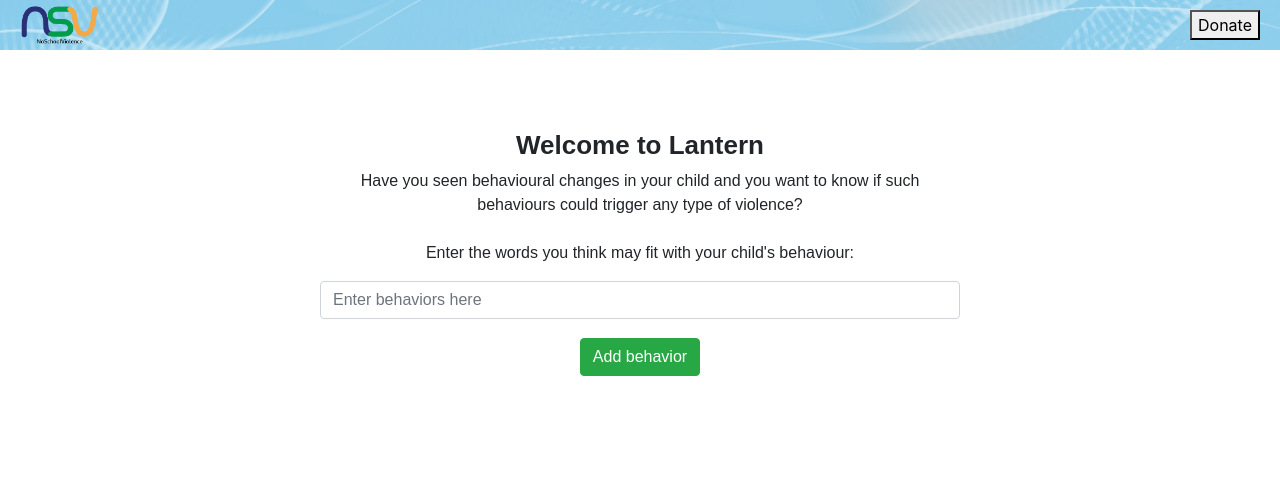
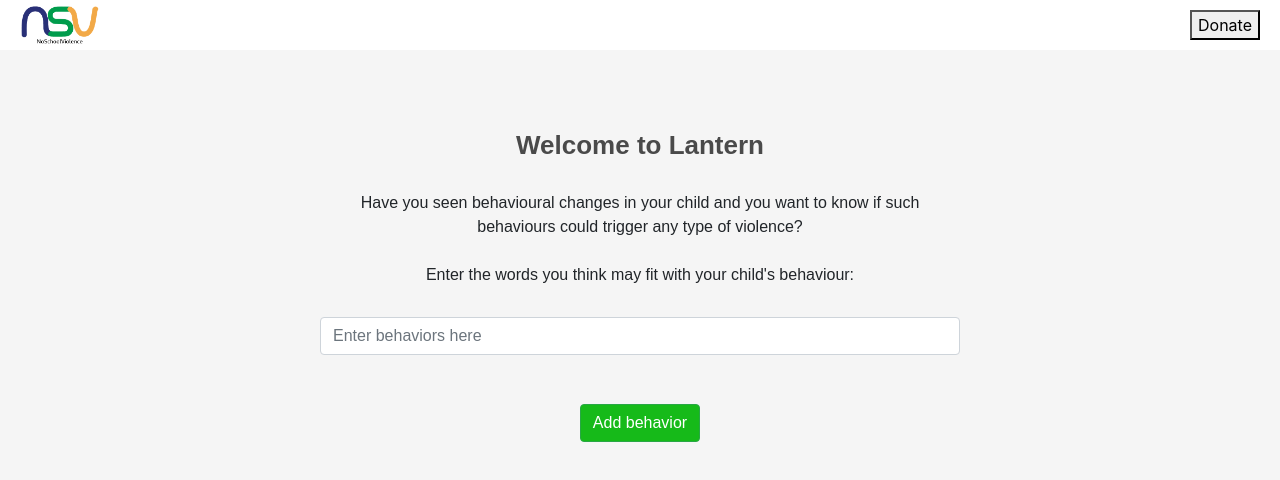
Before and after one commit to egarcia1868/no-school-violence, a React (Create React App) app: page / in a window 1280 px wide. Shown: the top 480 px of the page. Built offline with nearby package versions, Linux system fonts and the light colour scheme.

Commit message:
Just Updated to the current website theme!

```diff
--- a/src/App.css
+++ b/src/App.css
@@ -10,12 +10,23 @@
 body{
   max-width: 2600px;
   min-width: 300px;
+  background-color: #f5f5f5;
 }
 
 h1{
   font-family: omnes, sans-serif;
   font-size: 26px;
   font-weight: bold;
+  color: #4a4a4a;
+  margin-bottom: 30px;
+}
+
+.btn-success{
+  background-color: rgba(15,184,18,.97);
+}
+
+.form-control{
+  margin: 30px auto;
 }
 
 /***************************/
@@ -24,7 +35,7 @@ h1{
 
 .header{
 
-  background-image: url(./assets/nsv_header1.png);
+  background-color: white;
   background-size: cover;
   background-repeat: no-repeat;
   display:flex;
```
